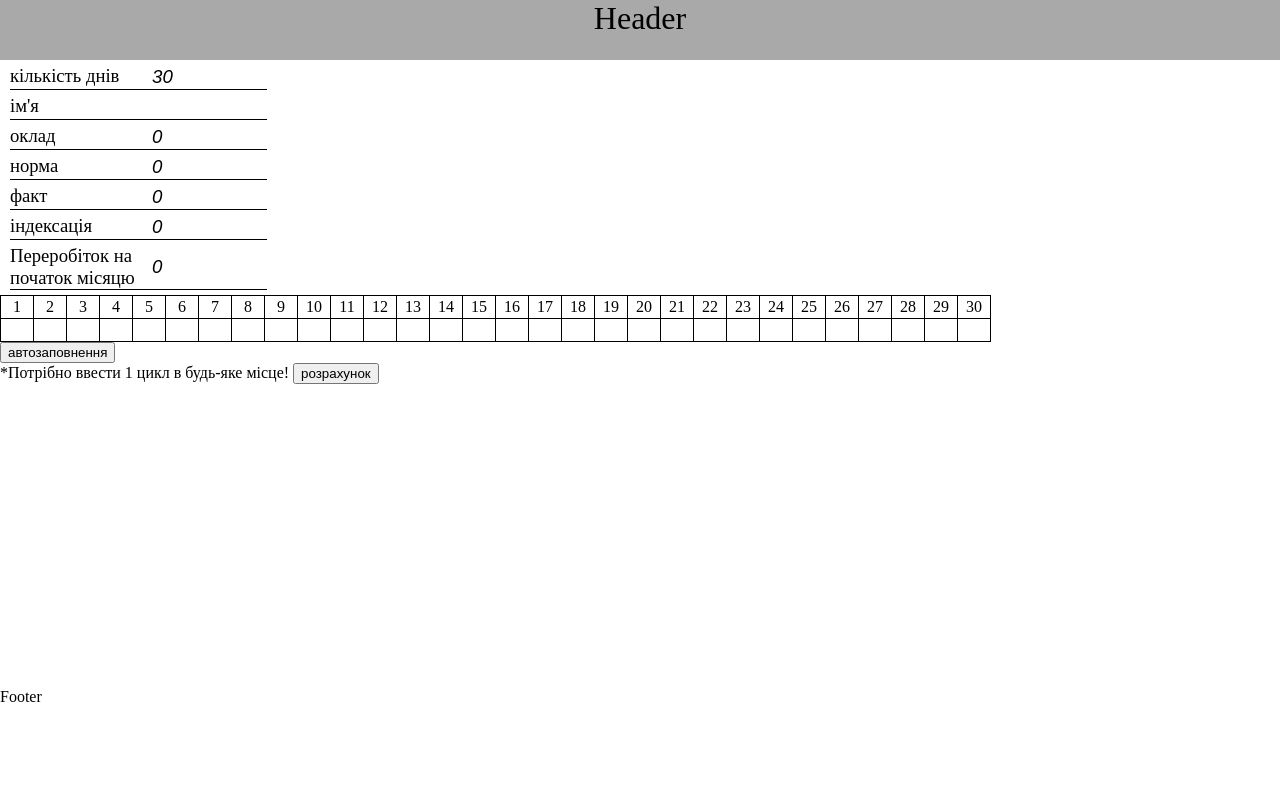
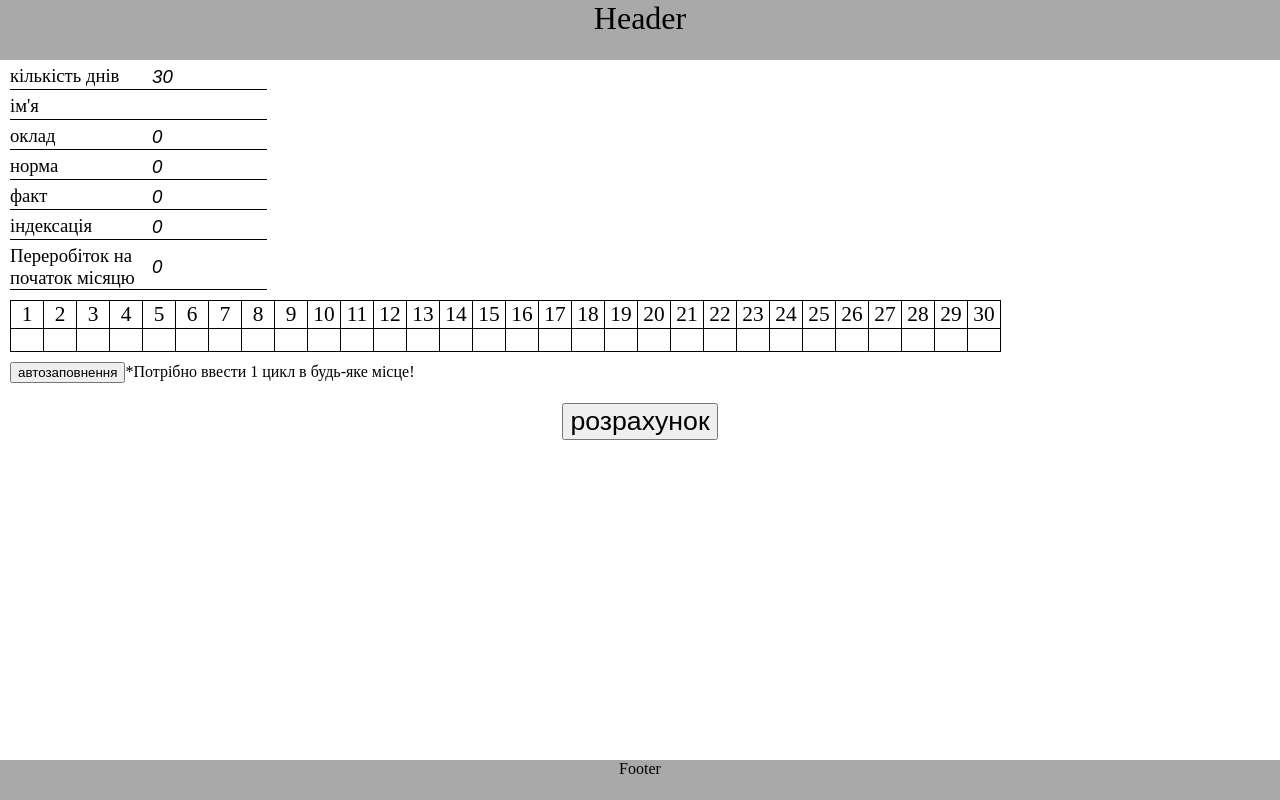
Before and after one commit to Den4izy/FinanceOnWork, a website: page src/index.html in a window 1280 px wide. Drawn offline with Linux system fonts and the light colour scheme.

Commit message:
25.06.22 design

```diff
--- a/src/css/style.css
+++ b/src/css/style.css
@@ -1,5 +1,6 @@
 body{
     margin: 0;
+    padding-bottom: 40px;
 }
 header{
     width: 100%;
@@ -8,3 +9,11 @@ header{
     background-color: darkgrey;
     font-size: 24pt;
 }
+footer{
+    text-align: center;
+    position: fixed;
+    bottom: 0;
+    width: 100%;
+    height: 40px;
+    background-color: darkgrey;
+}
--- a/src/css/styleInfo.css
+++ b/src/css/styleInfo.css
@@ -10,7 +10,6 @@
     display: flex;
     margin: 5px;
     border-bottom: 1px solid black;
-
 }
 .infoInput{
     border: none;
@@ -18,4 +17,14 @@
     width: 100px;
     font-size: 14pt;
     font-style: italic;
-}s
+}
+#autozapDiv, #butRoz{
+    margin: 10px;
+}
+#butRozId{
+    text-align: center;
+    margin: auto;
+}
+#butRoz{
+    font-size: 20pt;
+}
--- a/src/css/styleTable.css
+++ b/src/css/styleTable.css
@@ -1,21 +1,25 @@
 #table{
     border-collapse: collapse;
+    margin: 10px;
 }
 td,.inputGraf{
     border: 1px solid black;
     width: 30px;
     height: 20px;
     text-align: center;
+    font-size: 16pt;
+    margin: 0;
 }
 .inputGraf{
     border: none;
     outline: none;
 }#rozrahunokDiv{
-     width: 545px;
-     min-height: 150px;
-     padding: 51px 31px 103px 55px;
-     font-family: Courier, monospace;
-     background-size: cover;
+    width: 545px;
+    min-height: 150px;
+    padding: 51px 31px 103px 55px;
+    font-family: Courier, monospace;
+    background-size: cover;
+    margin: auto;
 }
 .flex{
  display: flex;
--- a/src/index.html
+++ b/src/index.html
@@ -1,15 +1,17 @@
 <!doctype html>
 <html lang="en">
+
 <head>
     <meta charset="UTF-8">
     <meta name="viewport"
-          content="width=device-width, user-scalable=no, initial-scale=1.0, maximum-scale=1.0, minimum-scale=1.0">
+        content="width=device-width, user-scalable=no, initial-scale=1.0, maximum-scale=1.0, minimum-scale=1.0">
     <meta http-equiv="X-UA-Compatible" content="ie=edge">
-    <link rel="stylesheet" href="css/style.css"/>
-    <link rel="stylesheet" href="css/styleInfo.css"/>
-    <link rel="stylesheet" href="css/styleTable.css"/>
+    <link rel="stylesheet" href="css/style.css" />
+    <link rel="stylesheet" href="css/styleInfo.css" />
+    <link rel="stylesheet" href="css/styleTable.css" />
     <title>Document</title>
 </head>
+
 <body>
     <main>
         <header>
@@ -20,38 +22,42 @@
                 <div id="info">
                     <div class="infoStroka">
                         <div class="labelInfo">кількість днів</div>
-                        <input type="text" id="daysInput" class="infoInput" value="30" onchange="changeDay()"/><br>
+                        <input type="text" id="daysInput" class="infoInput" value="30" onchange="changeDay()" /><br>
                     </div>
                     <div class="infoStroka">
                         <div class="labelInfo">ім'я</div>
-                        <input type="text" id="nameInput" class="infoInput" value=""/><br>
+                        <input type="text" id="nameInput" class="infoInput" value="" /><br>
                     </div>
                     <div class="infoStroka">
                         <div class="labelInfo">оклад</div>
-                        <input type="text" id="okladInput" class="infoInput" value="0"/><br>
+                        <input type="text" id="okladInput" class="infoInput" value="0" /><br>
                     </div>
                     <div class="infoStroka">
                         <div class="labelInfo">норма</div>
-                        <input type="text" id="normaInput" class="infoInput" value="0"/><br>
+                        <input type="text" id="normaInput" class="infoInput" value="0" /><br>
                     </div>
                     <div class="infoStroka">
                         <div class="labelInfo">факт</div>
-                        <input type="text" id="factInput" class="infoInput" value="0"/><br>
+                        <input type="text" id="factInput" class="infoInput" value="0" /><br>
                     </div>
                     <div class="infoStroka">
                         <div class="labelInfo">індексація</div>
-                        <input type="text" id="indexInput" class="infoInput" value="0"/><br>
+                        <input type="text" id="indexInput" class="infoInput" value="0" /><br>
                     </div>
                     <div class="infoStroka">
                         <div class="labelInfo">Переробіток на початок місяцю</div>
-                        <input type="text" id="pererobInput" class="infoInput" value="0"/><br>
+                        <input type="text" id="pererobInput" class="infoInput" value="0" /><br>
                     </div>
                 </div>
 
                 <div id="tableDiv"></div>
-                <input type="button" value="автозаповнення" onclick="autoZap()"/><br>
-                *Потрібно ввести 1 цикл в будь-яке місце!
-                <input type="button" value="розрахунок" onclick="makeRozrahunok()"/><br>
+                <div id="autozapDiv">
+                    <input type="button" value="автозаповнення" onclick="autoZap()" />*Потрібно ввести 1 цикл в будь-яке
+                    місце!
+                </div>
+                <div id="butRozId">
+                    <input id="butRoz" type="button" value="розрахунок" onclick="makeRozrahunok()" />
+                </div>
                 <div id="rozrahunokDiv"></div>
             </div>
         </div>
@@ -62,4 +68,5 @@
     </main>
     <script src="scripts/script.js"></script>
 </body>
+
 </html>
--- a/src/scripts/script.js
+++ b/src/scripts/script.js
@@ -2,6 +2,39 @@ let elementTable = document.querySelector("#tableDiv");
 elementTable.innerHTML = createTableText();
 let elementTableTd = document.querySelectorAll(".grafTd");
 let elementRozrahunok = document.querySelector('#rozrahunokDiv');
+
+class rozrahunok{
+    text = '';
+    time = getTime();
+    hourArrDetails = hourDetails();
+    name = document.querySelector('#nameInput').value;
+    oklad = document.querySelector('#okladInput').value;
+    norma = document.querySelector('#normaInput').value * 1;
+    fact = document.querySelector('#factInput').value * 1;
+    hourStartMonth = document.querySelector('#pererobInput').value * 1;
+    index = document.querySelector('#indexInput').value * 1;
+    hourEndMonth = this.fact + this. hourStartMonth - this.norma;
+    // Кількість годин
+    day = this.hourArrDetails[0];
+    evening = this.hourArrDetails[1];
+    night = this.hourArrDetails[2];
+    // Кошти за годину( вечірні та нічні це надбавка до денних годин!!)
+    moneyPerDayHour = this.oklad / this.norma;
+    moneyPlusPerEvenHour = this.moneyPerDayHour * 1.2 - this.moneyPerDayHour;
+    moneyPlusPerNightHour = this.moneyPerDayHour * 1.4 - this.moneyPerDayHour;
+    // Нараховані кошти
+    moneyDay = this.norma * this.moneyPerDayHour;
+    moneyEvening = Math.round(this.evening * this.moneyPlusPerEvenHour);
+    moneyNight = Math.round(this.night * this.moneyPlusPerNightHour);
+    allMoney = Math.round(this.moneyDay + this.moneyEvening + this.moneyNight + this.index);
+    // Утримані кошти
+    fop = Math.round(this.allMoney * 1.18 - this.allMoney) * 1;
+    profcom = Math.round(this.allMoney * 1.01 - this.allMoney) * 1;
+    military = Math.round(this.allMoney * 1.015 - this.allMoney) * 1;
+    allZbor = this.fop + this.profcom + this.military;
+    // до видачі
+    result = this.allMoney - this.allZbor;
+}
 
 function getTime(){
     let res = '';
@@ -207,38 +240,6 @@ function createText(){
 
     return text
 }
-class rozrahunok{
-    text = '';
-    time = getTime();
-    hourArrDetails = hourDetails();
-    name = document.querySelector('#nameInput').value;
-    oklad = document.querySelector('#okladInput').value;
-    norma = document.querySelector('#normaInput').value * 1;
-    fact = document.querySelector('#factInput').value * 1;
-    hourStartMonth = document.querySelector('#pererobInput').value * 1;
-    index = document.querySelector('#indexInput').value * 1;
-    hourEndMonth = this.fact + this. hourStartMonth - this.norma;
-    // Кількість годин
-    day = this.hourArrDetails[0];
-    evening = this.hourArrDetails[1];
-    night = this.hourArrDetails[2];
-    // Кошти за годину( вечірні та нічні це надбавка до денних годин!!)
-    moneyPerDayHour = this.oklad / this.norma;
-    moneyPlusPerEvenHour = this.moneyPerDayHour * 1.2 - this.moneyPerDayHour;
-    moneyPlusPerNightHour = this.moneyPerDayHour * 1.4 - this.moneyPerDayHour;
-    // Нараховані кошти
-    moneyDay = this.norma * this.moneyPerDayHour;
-    moneyEvening = Math.round(this.evening * this.moneyPlusPerEvenHour);
-    moneyNight = Math.round(this.night * this.moneyPlusPerNightHour);
-    allMoney = Math.round(this.moneyDay + this.moneyEvening + this.moneyNight + this.index);
-    // Утримані кошти
-    fop = Math.round(this.allMoney * 1.18 - this.allMoney) * 1;
-    profcom = Math.round(this.allMoney * 1.01 - this.allMoney) * 1;
-    military = Math.round(this.allMoney * 1.015 - this.allMoney) * 1;
-    allZbor = this.fop + this.profcom + this.military;
-    // до видачі
-    result = this.allMoney - this.allZbor;
-}
 function hourDetails(){
     let arr = [];
     let day = 0;
@@ -283,7 +284,6 @@ function changeDay(){
     // }
     addOnClick();
 }
-
 function addEventsInputs(){
     const elements = document.querySelectorAll('.infoInput');
     for (const el of elements) {
```
